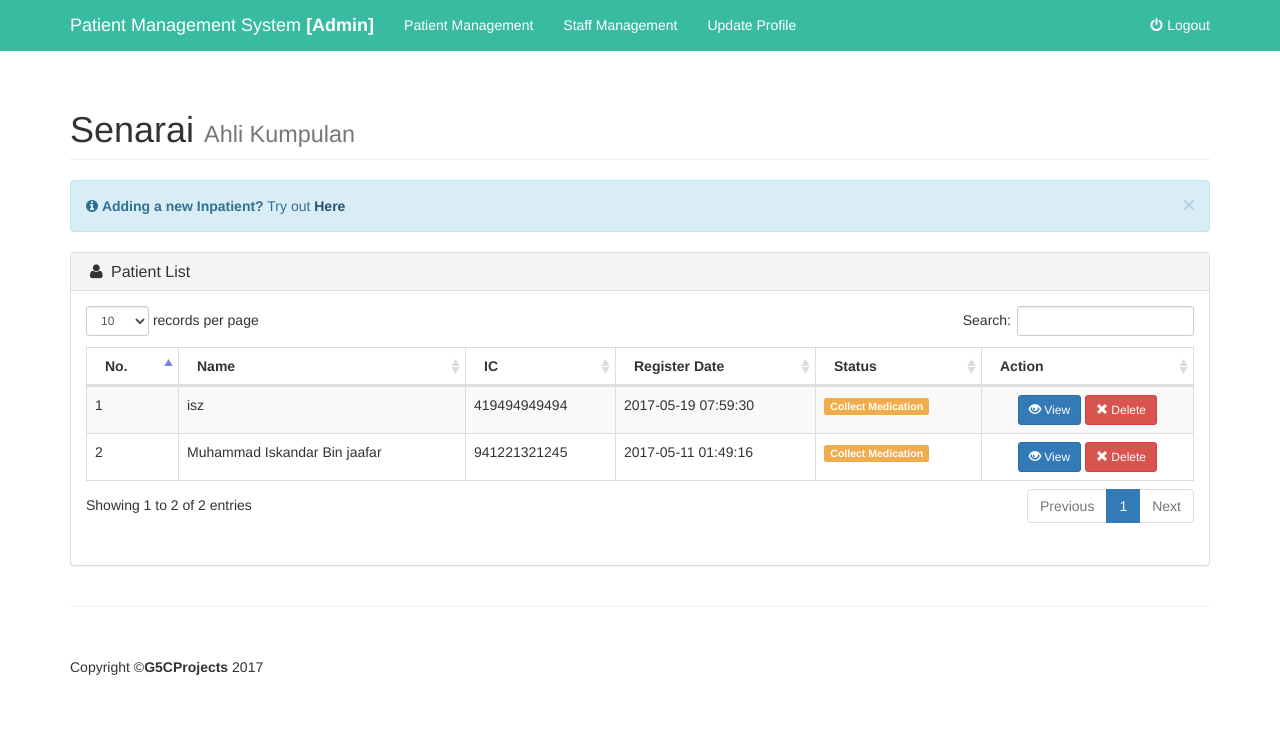
After one commit to adbrsln/pamasys, a PHP site: page /admin/index2.php in a window 1280 px wide. The commit adds this page. Shown: the top 736 px of the page. Run offline with PHP 8.4, Linux system fonts and the light colour scheme; a user stored in the database is signed in; data comes from the database, SQL or seed files in the repository; some libraries are stand-ins or nearby versions.

Commit message:
new commit

```diff
--- a/admin/include/header.php
+++ b/admin/include/header.php
@@ -19,7 +19,7 @@
     <link href="include/shop-homepage.css" rel="stylesheet">
 
     <!-- footer CSS -->
-    <link href="../css/stickyfooter.css" rel="stylesheet">
+    <!-- <link href="../css/stickyfooter.css" rel="stylesheet"> -->
 
     <link href="../css/font-awesome/css/font-awesome.min.css" rel="stylesheet" type="text/css">
      <script src="../js/sweetalert.min.js"></script>
@@ -49,18 +49,9 @@
             <!-- Collect the nav links, forms, and other content for toggling -->
             <div class="collapse navbar-collapse" id="bs-example-navbar-collapse-1">
                 <ul class="nav navbar-nav ">
-.
-
-
-                            <li><a href="patient.php">Patient Management</a></li>
-
-                            <li><a href="staff.php">Staff Management</a></li>
-                            <li><a href="newu2.php">Update Profile</a></li>
-                            <!--<li role="separator" class="divider"></li>
-                            <li><a href="#">Separated link</a></li> -->
-
-
-
+                    <li><a href="patient.php">Patient Management</a></li>
+                    <li><a href="staff.php">Staff Management</a></li>
+                    <li><a href="newu2.php">Update Profile</a></li>
                 </ul>
                 <ul class="nav navbar-nav navbar-right">
 
--- /dev/null
+++ b/admin/index2.php
@@ -0,0 +1,101 @@
+<?php
+include 'include/check.php';
+include '../include/db.php';
+
+$sql2 = "SELECT DISTINCT d.patientID as pid,d.diagnosisID as did,d.checkin as timecheckin,d.statusID as status ,patient.patientID,patient.patientName as name ,patient.patientIc as ic, status.statusName as sname ,status.statusID as statid
+FROM diagnosis d
+join patient on d.patientID = patient.patientID
+join status on d.statusID = status.statusID
+WHERE status.statusName != 'Complete' ORDER BY did DESC";
+
+
+$result2 = mysqli_query($connect,$sql2);
+$p=mysqli_num_rows($result2);
+
+
+$sql3 = "SELECT * FROM patient";
+
+$result3 = mysqli_query($connect,$sql3);
+$p3=mysqli_num_rows($result3);
+
+?>
+  <!-- Header Content -->
+   <?php include "include/header.php"; ?>
+    <!-- end header Content -->
+
+    <!-- Page Content -->
+    <div class="container">
+       <div class="row">
+                    <div class="col-lg-12">
+                        <h1 class="page-header">
+                            Senarai <small>Ahli Kumpulan</small>
+                        </h1>
+
+                    </div>
+                </div>
+
+
+               <div class="row">
+                    <div class="col-lg-12">
+                        <div class="alert alert-info alert-dismissable">
+                            <button type="button" class="close" data-dismiss="alert" aria-hidden="true">&times;</button>
+                            <i class="fa fa-info-circle"></i>  <strong>Adding a new Inpatient?</strong> Try out <a href = "patient.php" class="alert-link">Here</a>
+                        </div>
+                    </div>
+                </div>
+               <div class="row">
+                    <div class="col-lg-12">
+                        <div class="panel panel-default">
+                            <div class="panel-heading">
+                                <h3 class="panel-title"><i class="fa fa-user fa-fw"></i> Patient List</h3>
+                            </div>
+                            <div class="panel-body">
+                                <div class="table">
+                                     <div class="dataTable_wrapper">
+                                    <table class="table table-striped table-bordered table-hover" id="dataTables-example">
+                                        <thead>
+                                            <tr>
+                                                <th class="col-lg-1">No.</th>
+                                                <th>Name</th>
+                                                <th>IC</th>
+
+                                                <th>Register Date</th>
+                                                <th>Status</th>
+                                                <th>Action</th>
+                                             </tr>
+                                        </thead>
+                                        <tbody>
+                                            <?php $total_rows = 1; while($row2 = mysqli_fetch_assoc($result2)){  ?>
+                                              <tr>
+                                                <td><?=$total_rows;?></td>
+                                                <td><?php echo $row2['name']; ?></td>
+                                                <td><?php echo $row2['ic']; ?></td>
+                                                <td><?php  echo $row2['timecheckin'];?></td>
+
+                                                <td><?php switch($row2['statid']){
+                                                        case 1 : echo '<span class="label label-primary">'; echo $row2['sname']; echo '</span>'; break;
+                                                        case 2 : echo '<span class="label label-warning">'; echo $row2['sname']; echo '</span>'; break;
+                                                        case 3 : echo '<span class="label label-success">'; echo $row2['sname']; echo '</span>'; break;
+                                                        case 4 : echo '<span class="label label-danger">'; echo $row2['sname']; echo '</span>'; break;
+                                                        }?></td>
+
+                                                <td ><center>
+                                                    <a  class = "btn btn-primary btn-sm"  href="view.php?id=<?=$row2['did'];?>" data-toggle="tooltip" data-placement="top" title="Attended"><span class="glyphicon glyphicon-eye-open" ></span> View </a>
+                                                    <a   id = "confirmation"  class = "btn btn-danger btn-sm" href="del.php?id=<?=$row2['did'];?>&t=p"  title="Cancel"><span class="glyphicon glyphicon-remove" aria-hidden="true"></span>  Delete</a></center></td>
+                                              </tr>
+                                             <?php $total_rows++; }  ?>
+
+                                        </tbody>
+                                    </table>
+
+                                </div>
+
+                            </div>
+                        </div>
+                    </div>
+                </div>
+
+            </div>
+    </div>
+    <!-- /.footer -->
+    <?php include "include/footer.php"; ?>
--- a/css/stickyfooter.css
+++ b/css/stickyfooter.css
@@ -11,7 +11,7 @@ body {
 .footer {
   position: absolute;
   bottom: 0;
-  width: 100%;
+
   /* Set the fixed height of the footer here */
   height: 10px;
   background-color: #ffffff;
--- a/include/header.php
+++ b/include/header.php
@@ -19,7 +19,7 @@
     <link href="css/heroic-features.css" rel="stylesheet">
 
     <!-- footer CSS -->
-    <link href="css/stickyfooter.css" rel="stylesheet">
+    <!-- <link href="css/stickyfooter.css" rel="stylesheet"> -->
 
     <link href="css/font-awesome/css/font-awesome.min.css" rel="stylesheet" type="text/css">
     <script src="js/sweetalert.min.js"></script>
```
Also changed, not shown: admin/include/footer.php (indentation only).
